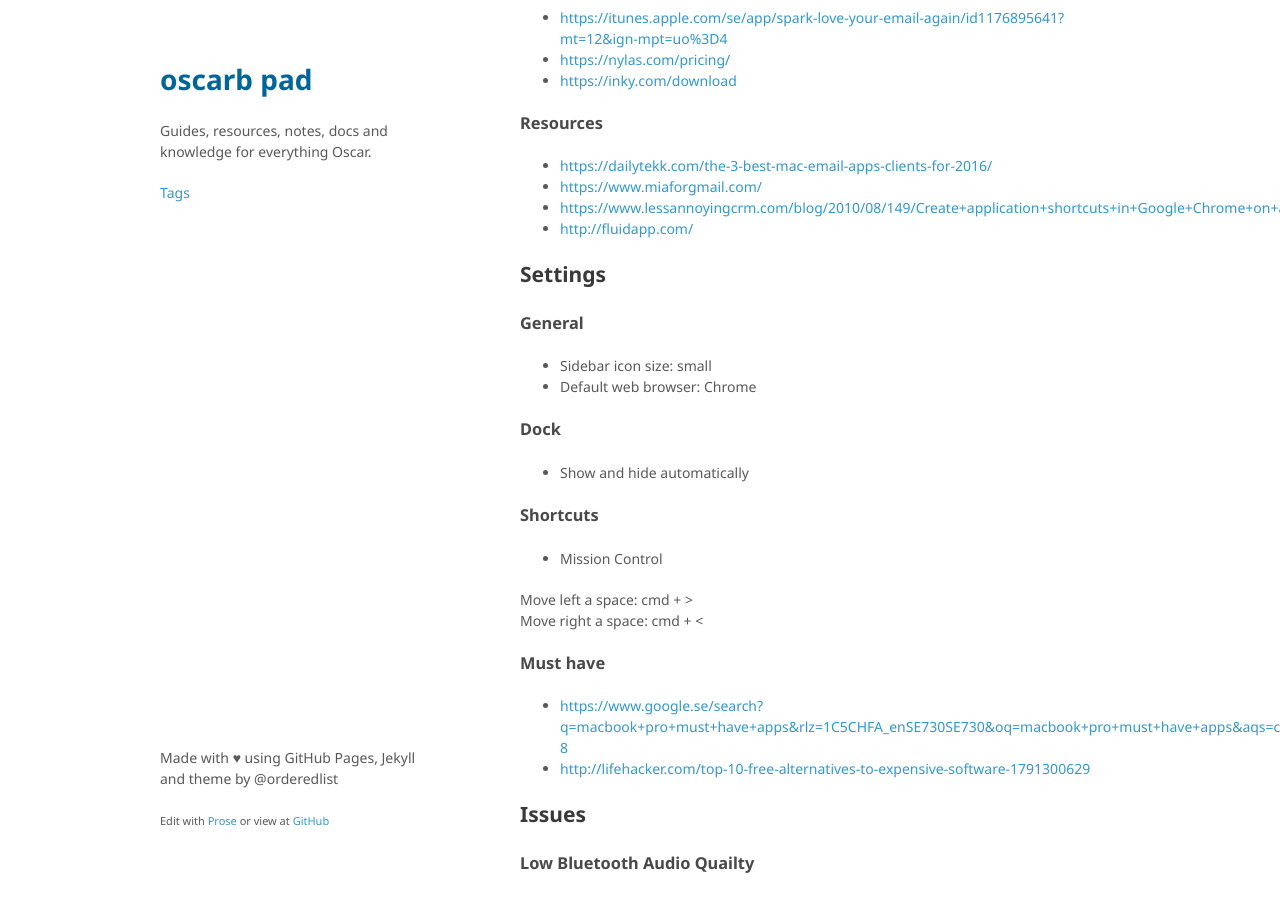
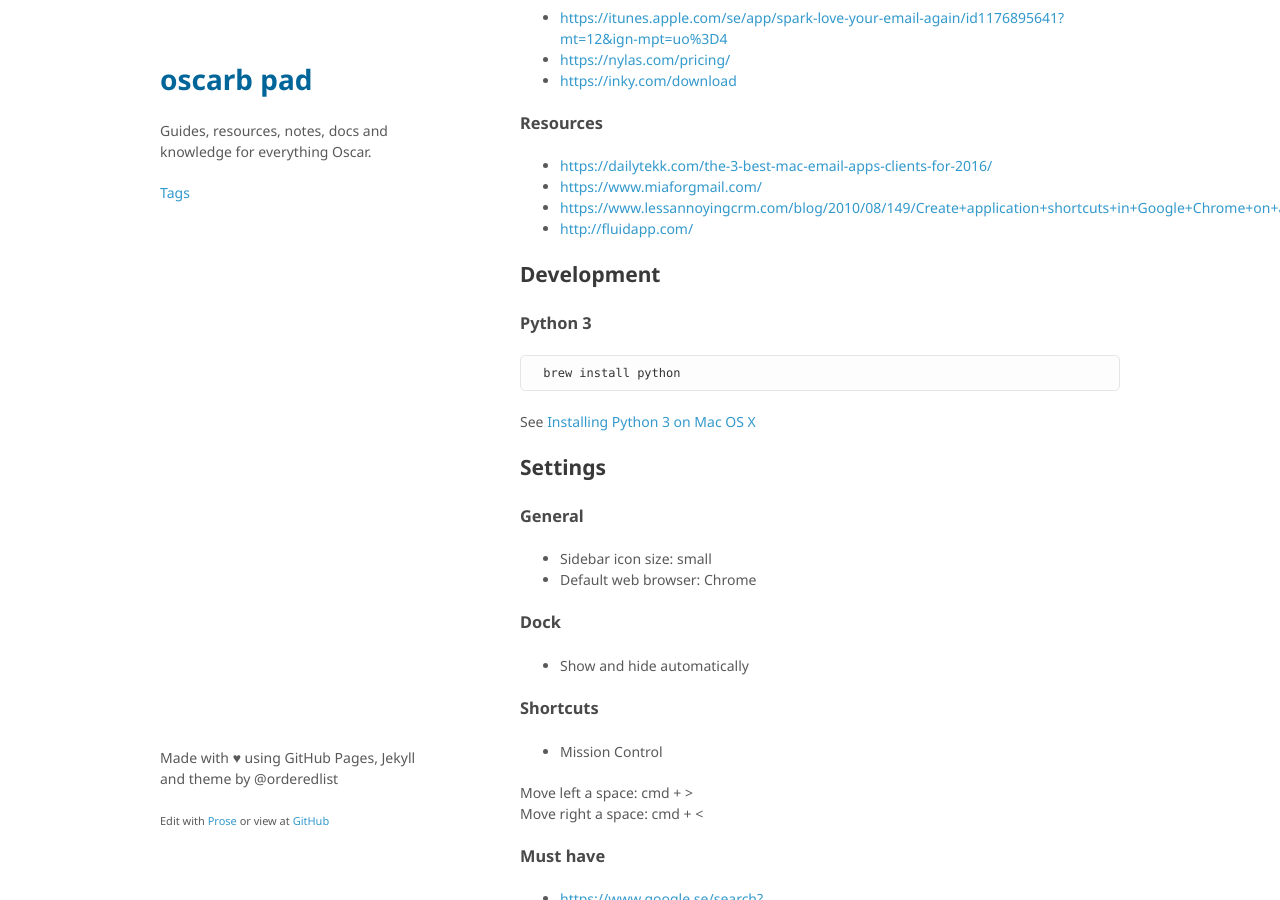
Before and after one commit to oscarb/pad, a Jekyll site: the page built from _docs/macos-essentials.md, in a window 1280 px wide and 900 px high, scrolled down 882 px. Built offline with Jekyll 4.4.1, drawn with Linux system fonts in a browser that asks for light colours; some web fonts are replaced.

Commit message:
Update macos-essentials.md

````diff
--- a/_docs/macos-essentials.md
+++ b/_docs/macos-essentials.md
@@ -38,8 +38,6 @@ https://applicationize.me/now
 * https://github.com/jiahaog/nativefier
 
 
-
-
 ### Chrome
 
 - Workflowy
@@ -55,6 +53,17 @@ https://applicationize.me/now
 - https://www.miaforgmail.com/
 - https://www.lessannoyingcrm.com/blog/2010/08/149/Create+application+shortcuts+in+Google+Chrome+on+a+Mac
 - http://fluidapp.com/
+
+## Development
+
+### Python 3
+
+```
+ brew install python
+```
+
+See [Installing Python 3 on Mac OS X](https://docs.python-guide.org/starting/install3/osx/)
+
 
 ## Settings
 
````
